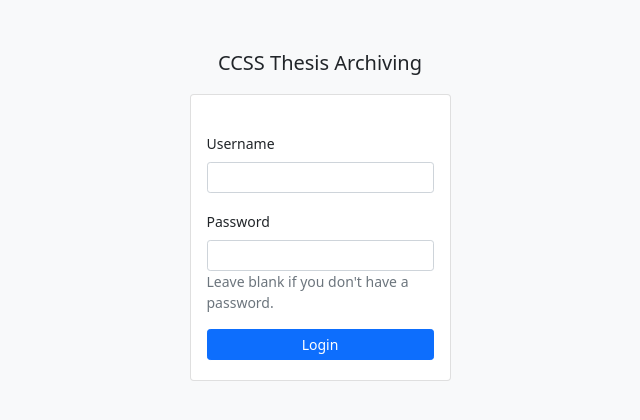
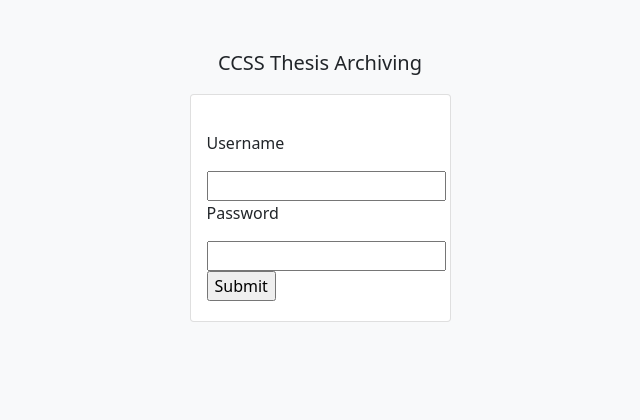
Before and after one commit to Heiseinosay/thesis-archiving, a Flask app: page /user/login in a window 1280 px wide. Shown: the top 420 px of the page, without its empty margins (320-960 px from the left). Run offline with Flask 2, Linux system fonts and the light colour scheme.

Commit message:
file handling and validation instructionssee at  user/validation.py

```diff
--- a/thesis_archiving/templates/user/login.html
+++ b/thesis_archiving/templates/user/login.html
@@ -18,9 +18,8 @@
                     <p class="lead text-center">CCSS Thesis Archiving</p>
                     <div class="card py-1">
                         <div class="card-body">
-                            <form action="" method="POST">
-                                <div class="mb-3">
-                                  </div>
+                            <form action=" " method="POST">
+
                                 <div class="mb-3">
                                     {% if result['invalid'] %}
 
@@ -36,17 +35,16 @@
 
 
                                     {% endif %}
-                                    <label for="exampleFormControlInput1" class="form-label small">Username</label>
-                                    <input type="text" class="form-control form-control-sm" id="exampleFormControlInput1" name="username" >
-                                  </div>
-                                  <div class="mb-3">
-                                    <label for="exampleFormControlTextarea1" class="form-label small">Password</label>
-                                    <input type="password" class="form-control form-control-sm" id="exampleFormControlInput1" name="password">
-                                    <p class="small text-muted">Leave blank if you don't have a password.</p>
-                                  </div>
-                                  <div class="d-grid gap-2">
-                                      <input type="submit" value="Login" class="btn btn-sm btn-primary">
-                                  </div>
+
+                                </div>
+
+                                <p>Username</p>
+                                <input type="text" name="username">
+
+                                <p>Password</p>
+                                <input type="password" name="password">
+
+                                <input type="submit" value="Submit">
 
                             </form>
 
--- a/thesis_archiving/user/routes.py
+++ b/thesis_archiving/user/routes.py
@@ -2,7 +2,7 @@ from types import resolve_bases
 from flask import Blueprint, url_for, redirect, render_template, request
 from thesis_archiving.user.validation import LoginSchema, validate_input
 from pprint import pprint
-
+import copy
 
 user = Blueprint('user', __name__, url_prefix="/user")
 
@@ -12,6 +12,7 @@ def login():
     result = {}
 
     if request.method == "POST":
+
         result = validate_input(request.form, LoginSchema)
 
         if not result['invalid']:
```
Also changed, not shown: thesis_archiving/user/validation.py (+27 -0 lines).
